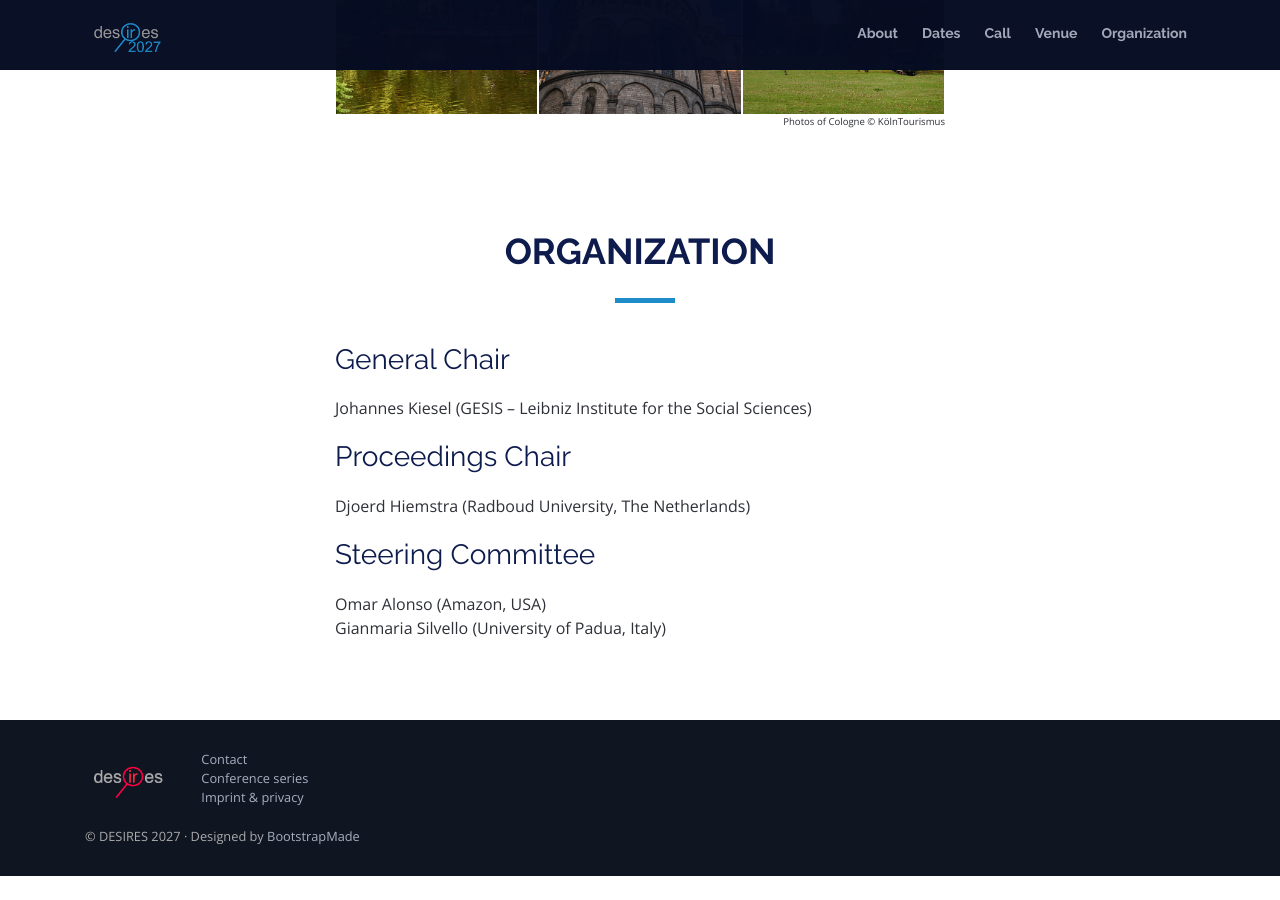
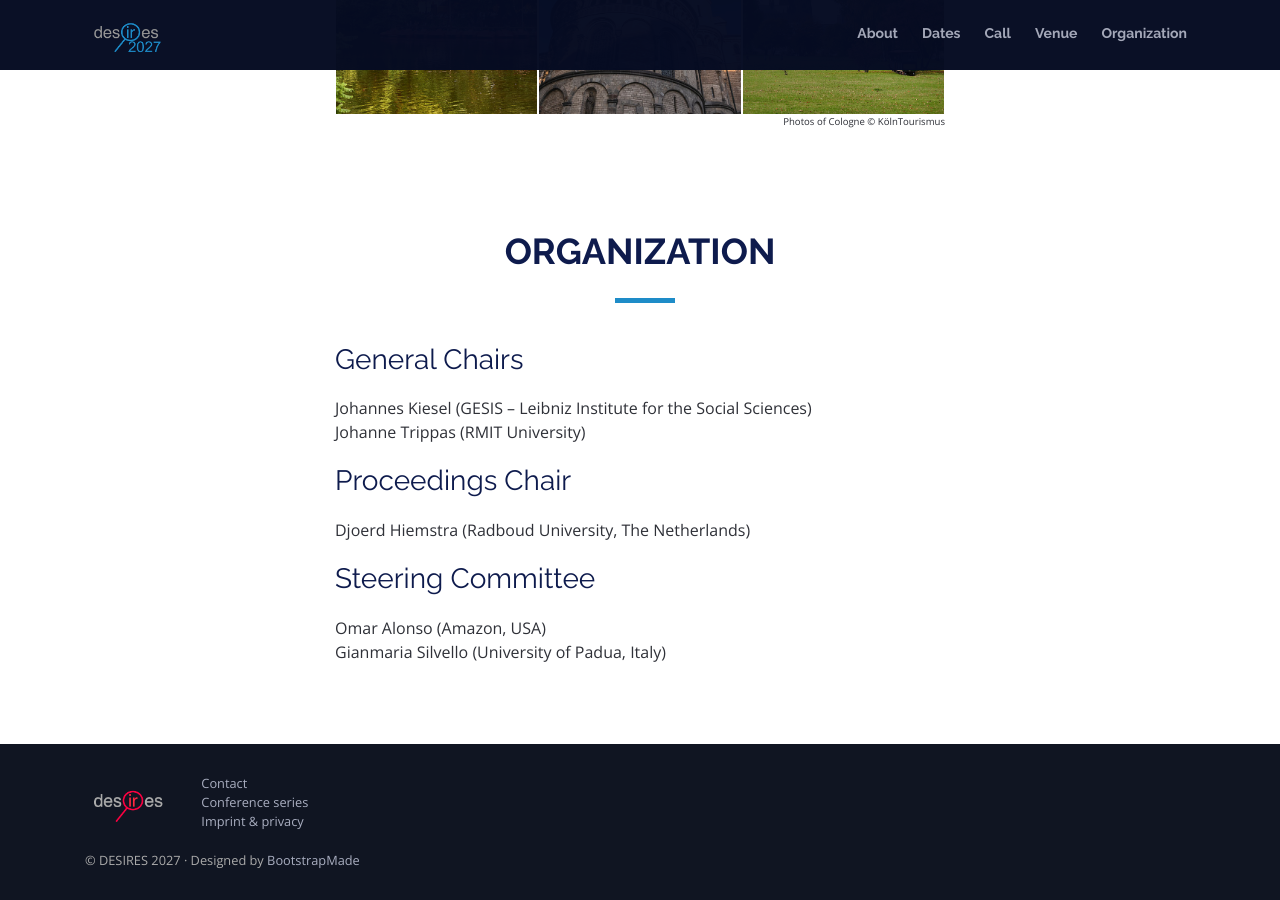
Before and after one commit to desires-conf/desires-conf.github.io, a Jekyll site: the page built from 2027/index.html, in a window 1280 px wide and 900 px high, scrolled down 4048 px. Built offline with Jekyll 4.4.1, drawn with Linux system fonts in a browser that asks for light colours; nearby versions of some CDN libraries; before the commit the page ends 4924 px from its top, so only the background shows below that.

Commit message:
add Johanne

```diff
--- a/2027/index.html
+++ b/2027/index.html
@@ -138,9 +138,10 @@ layout: base
   <section id="organization">
     <div class="container">
       <div class="section-header"><h2>Organization</h2></div>
-      <h3>General Chair</h3>
+      <h3>General Chairs</h3>
       <p>
-      Johannes Kiesel (GESIS – Leibniz Institute for the Social Sciences)
+      Johannes Kiesel (GESIS – Leibniz Institute for the Social Sciences)<br>
+      Johanne Trippas (RMIT University)
       </p>
 
       <h3>Proceedings Chair</h3>
```
